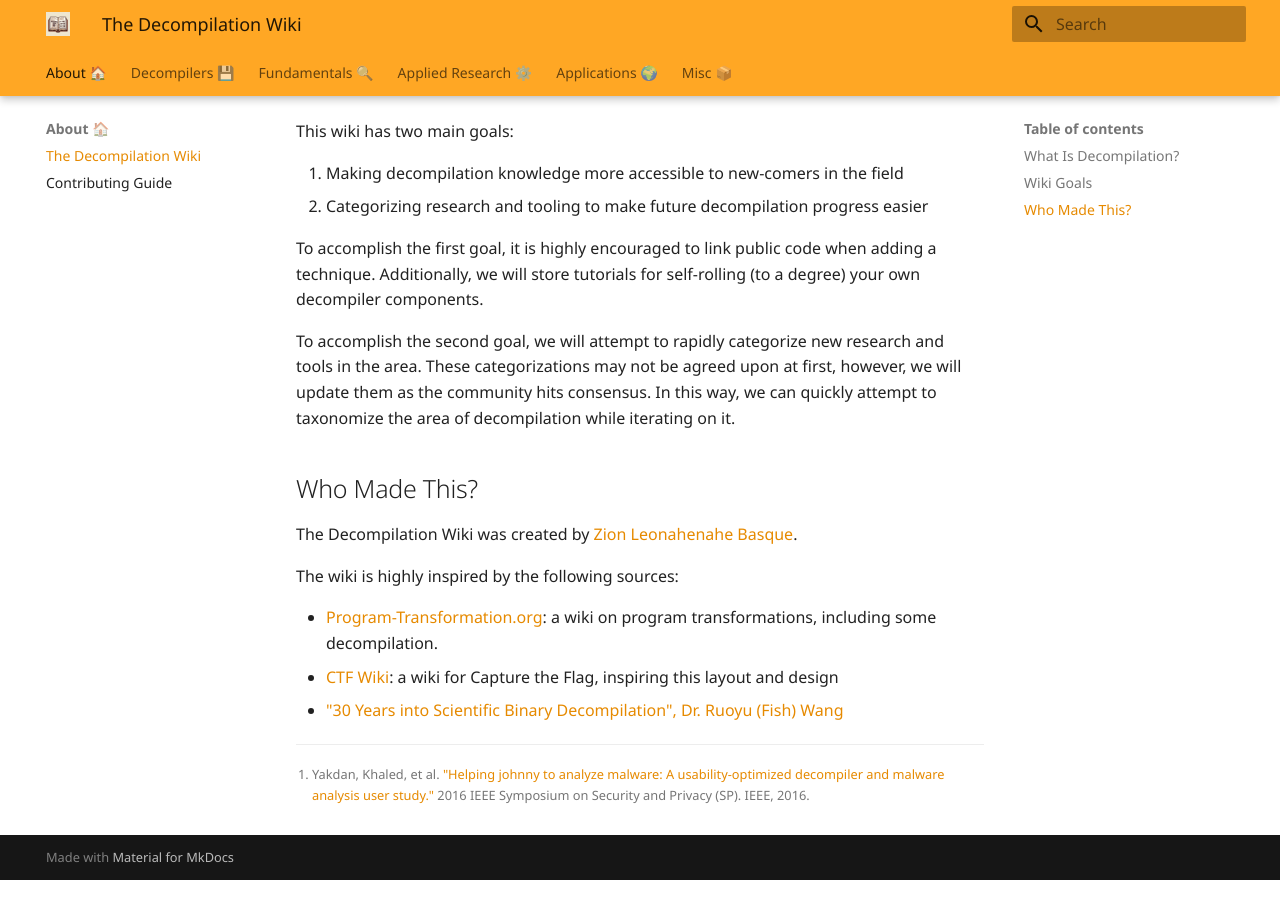
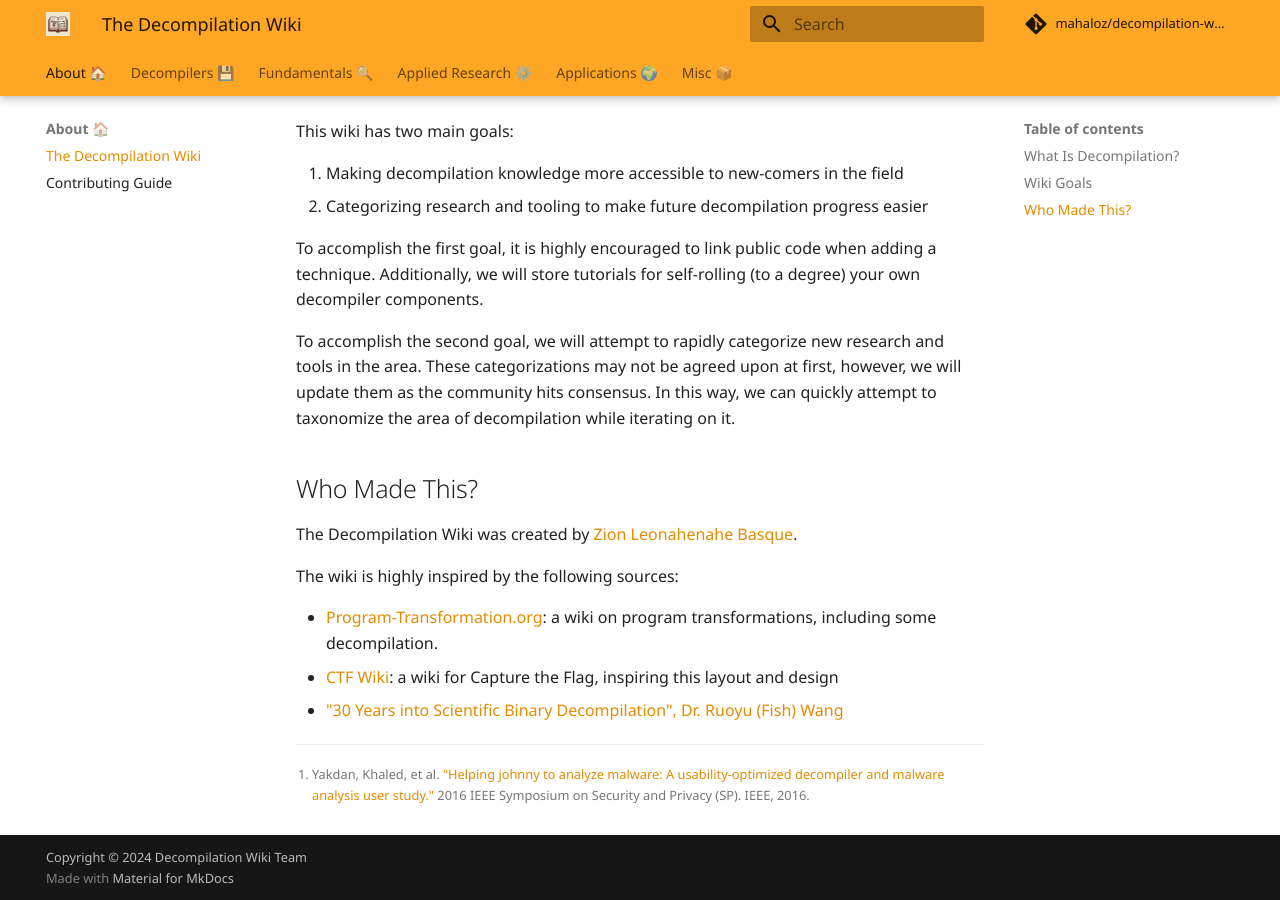
Before and after one commit to mahaloz/decompilation-wiki, an MkDocs documentation site: the page built from docs/index.md, in a window 1280 px wide and 900 px high, scrolled down 1079 px. Built offline with MkDocs 1.6.1 and Material for MkDocs 9.7.7, drawn with Linux system fonts in a browser that asks for light colours; comment, search, counter and statistics services are not loaded.

Commit message:
Fix desc

```diff
--- a/mkdocs.yml
+++ b/mkdocs.yml
@@ -1,4 +1,11 @@
 site_name: Decompilation Wiki
+site_description: The Decompilation Wiki is a categorized information hub for works and applications of decompilation.
+site_author: Decompilation Wiki Team
+site_url: https://decompilation.wiki
+repo_name: mahaloz/decompilation-wiki
+repo_url: https://github.com/mahaloz/decompilation-wiki
+edit_uri: blob/main/docs/
+copyright: Copyright &copy; 2024 Decompilation Wiki Team
 theme:
   name: material
   palette:
```
